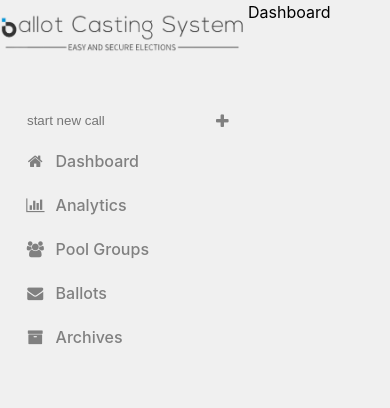
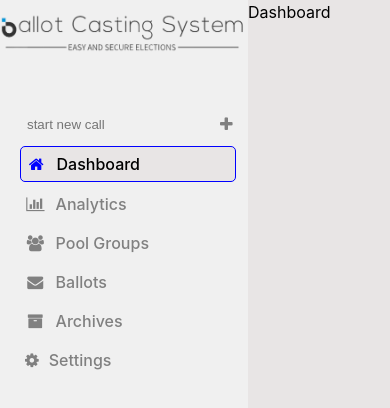
Before and after one commit to tru-salomon/BallotCastingFrontend, a React (Vite) app: page /dashboard in a window 390 px wide. Shown: the top 408 px of the page. Built offline with nearby package versions, Linux system fonts and the light colour scheme.

Commit message:
responsive navbar

```diff
--- a/index.html
+++ b/index.html
@@ -3,7 +3,7 @@
 
 <head>
   <meta charset="UTF-8" />
-  <link rel="icon" type="image/svg+xml" href="/public/BCS logo.png" />
+  <link rel="icon" type="image/svg+xml" href="/BCS logo.png" />
   <meta name="viewport" content="width=device-width, initial-scale=1.0" />
   <title>Vite + React</title>
 </head>
--- a/src/components/Dashboard.css
+++ b/src/components/Dashboard.css
@@ -1,7 +1,7 @@
 /* dashboard.css */
 
 .dashboard-container {
-    background-color: #f0f0f0;
+    background-color: #e8e5e5;
     height: 100vh;
     width: 100vw;
     display: flex;
@@ -29,20 +29,21 @@
 .sidebar-nav-items {
     display: flex;
     flex-direction: column;
-    gap: 10px;
+    gap: 5px;
     margin-left: 20px;
     margin-right: 20px;
     margin-top: 35px;
     height: 252px;
     width: 216px;
 }
+
 .sidebar-nav-items a {
     text-decoration: none;
-    color: gray;
+    color: grey;
 }
 
 .sidebar-nav-items i {
-    color: gray;
+    color: grey;
     margin-right: 10px;
 }
 
@@ -55,6 +56,32 @@
     cursor: pointer;
 }
 
+.nav-item:hover {
+    border: 1px solid blue;
+    background-color: #e8e5e5;
+}
+
+.nav-item:hover a {
+    color: black;
+}
+
+.nav-item:hover i {
+    color: blue;
+}
+
+.active a {
+    color: black;
+}
+
+.active i {
+    color: blue;
+}
+
+.active {
+    background-color: #e8e5e5;
+    border: 1px solid blue;
+}
+
 .sidebar-nav-items input {
     background-color: #f0f0f0;
     border: none;
--- a/src/components/Dashboard.jsx
+++ b/src/components/Dashboard.jsx
@@ -1,7 +1,18 @@
-import logo from '../assets/BCS LOGO.png'; // adjust the path to match your project structure
+import { useState } from 'react';
+import logo from '../assets/BCS LOGO.png';
 import './Dashboard.css';
 
 const Dashboard = () => {
+  const [activeItem, setActiveItem] = useState('/dashboard')
+
+  const handleNavItemClick = (path) => {
+    setActiveItem(path);
+  }
+
+  const handleNewCallClick = () => {
+    console.log("you started a new call")
+  }
+
   return (
 
     <div className="dashboard-container">
@@ -12,23 +23,28 @@ const Dashboard = () => {
           <div className='sidebar-nav-items'>
             <div className='nav-item'>
               <input type="text" placeholder="start new call" />
-              <i className="fa fa-fw fa-plus"></i>
+             <a href="/newcall"><i className="fa fa-fw fa-plus"></i></a>
             </div>
-            <div className='nav-item'>
+            <div className={`nav-item ${activeItem === '/dashboard' ? 'active' : ''}`} onClick={() => handleNavItemClick('/dashboard')}>
               <a href="/dashboard"><i className="fa fa-fw fa-home"></i>Dashboard</a>
             </div>
-            <div className='nav-item'>
+            <div className={`nav-item ${activeItem === '/analytics' ? 'active' : ''}`} onClick={() => handleNavItemClick('/analytics')}>
               <a href="/analytics"><i className="fa fa-fw fa-bar-chart"></i>Analytics</a>
             </div>
-            <div className='nav-item'>
+            <div className={`nav-item ${activeItem === '/pools' ? 'active' : ''}`} onClick={() => handleNavItemClick('/pools')}>
               <a href="/pools"><i className="fa fa-fw fa-users"></i>Pool Groups</a>
             </div>
-            <div className='nav-item'>
+            <div className={`nav-item ${activeItem === '/ballots' ? 'active' : ''}`} onClick={() => handleNavItemClick('/ballots')}>
               <a href="/ballots"><i className="fa fa-fw fa-envelope"></i>Ballots</a>
               </div>
-                <div className='nav-item'>
+            <div className={`nav-item ${activeItem === '/archive' ? 'active' : ''}`} onClick={() => handleNavItemClick('/analytics')}>
               <a href="/archives"><i className="fa fa-fw fa-archive"></i>Archives</a>
-                </div>
+            </div>
+            <div className='lower-sidebar'>
+              <div className='nav-item'>
+                <a href='/settings'><i className='fa fw fa-gear' ></i>Settings</a>
+              </div>
+              </div>
               </div>
             </div>
           </div>
```
